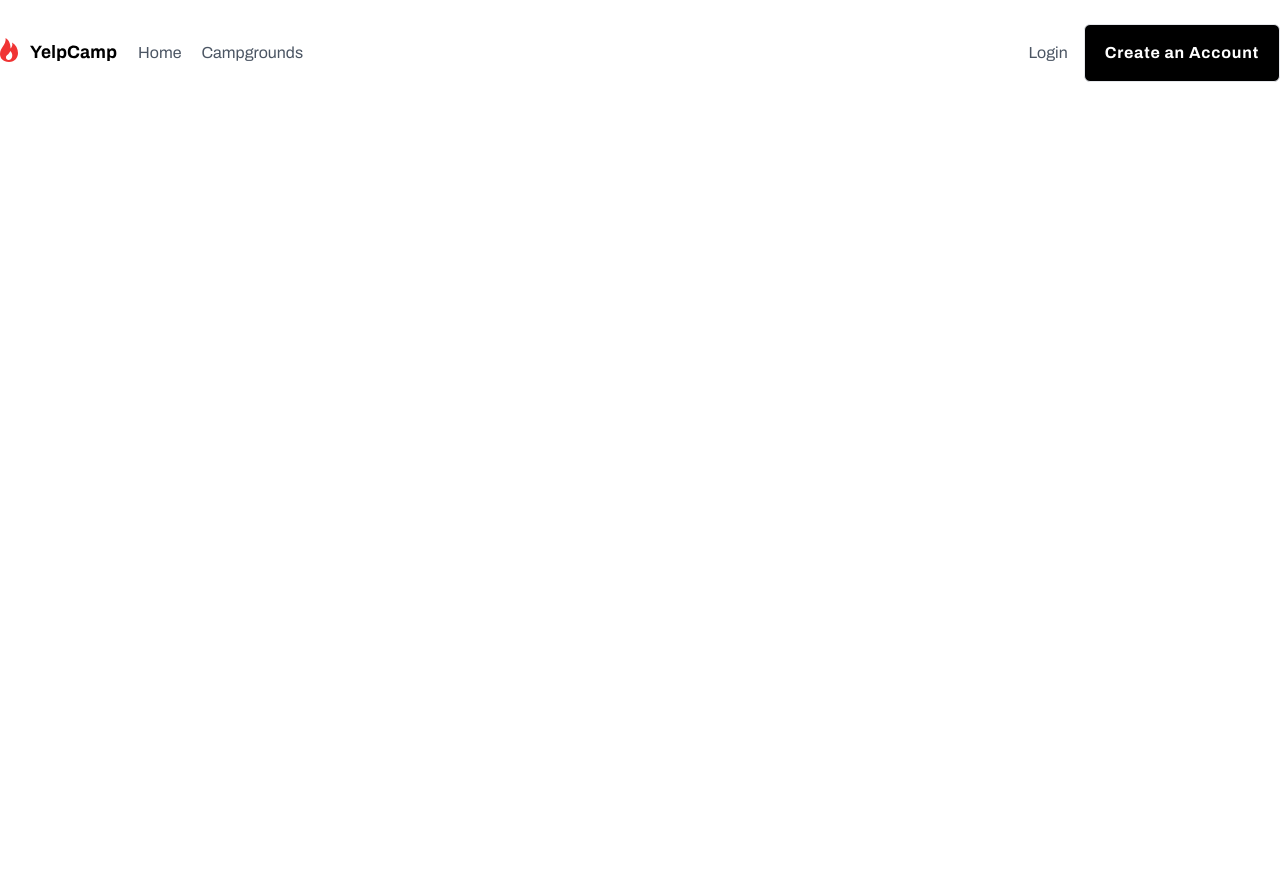
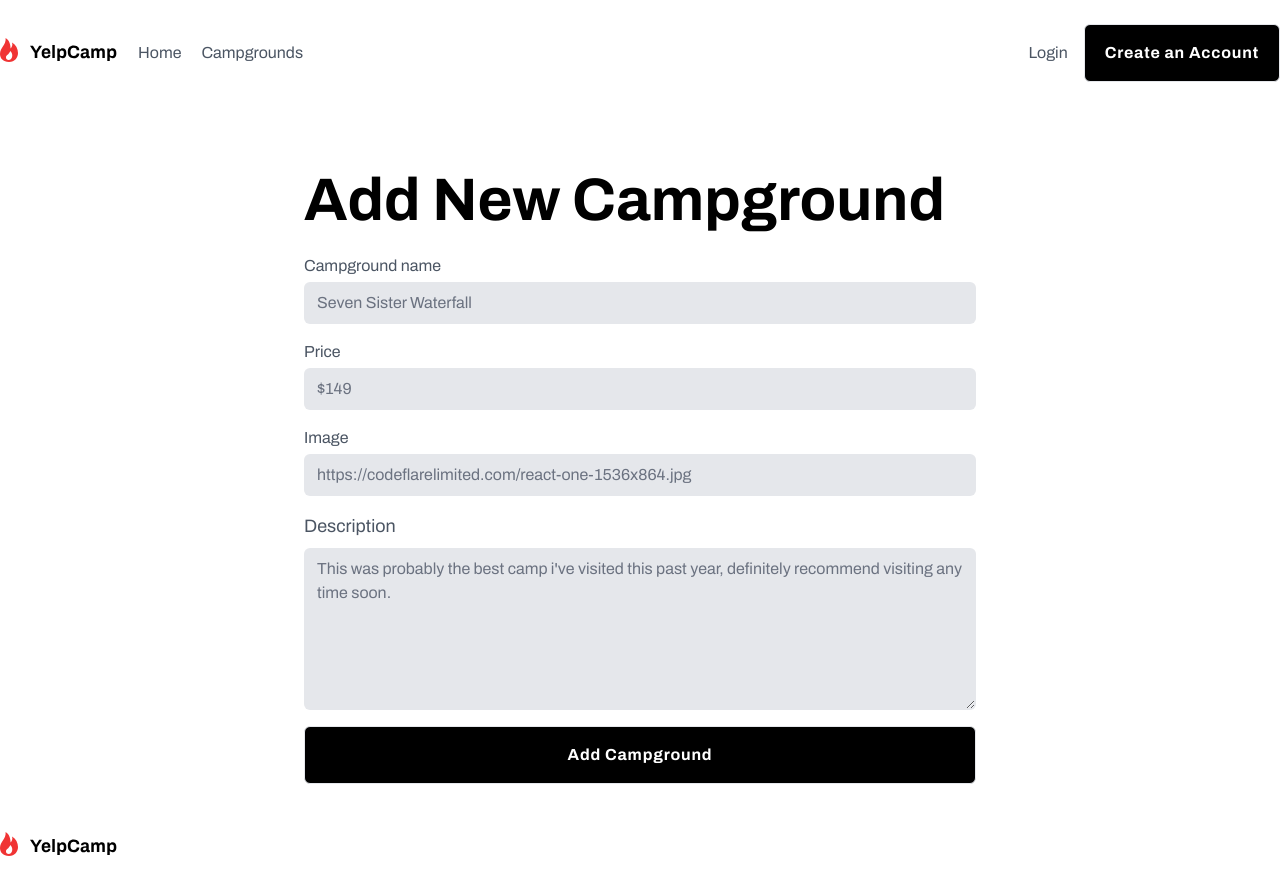
Before and after one commit to lucasfrezzini/YelpCamp-Codewell, a React (Create React App) app in the folder yelpcamp/: page /dashboard/new-campground in a window 1280 px wide. Before the commit the page ends 800 px from the top, so only its background shows below. Built offline with nearby package versions, Linux system fonts and the light colour scheme.

Commit message:
Add: Footer, NewCampground, SignIn for layout comps
Add: DashboardInput, DashboardTextarea comp

```diff
--- a/yelpcamp/src/App.js
+++ b/yelpcamp/src/App.js
@@ -1,21 +1,22 @@
 import { Route, Routes } from "react-router-dom";
 import "./App.css";
-import Button from "./components/Button";
-import Header from "./components/Header";
-import TopAlert from "./components/TopAlert";
 import Layout from "./pages/Layout";
 import Home from "./pages/Home";
 import Dashboard from "./pages/Dashboard";
 import NewComment from "./components/NewComment";
+import NewCampground from "./components/NewCampground";
+import SignIn from "./components/SignIn";
 
 function App() {
   return (
     <Routes>
-      <Route path="/" element={<Layout />} >
+      <Route path="/" element={<Layout />}>
         <Route index element={<Home />} />
         <Route path="login" />
         <Route path="dashboard/*" element={<Dashboard />}>
           <Route path="new-comment" element={<NewComment />} />
+          <Route path="new-campground" element={<NewCampground />} />
+          <Route path="sign-in" element={<SignIn />} />
         </Route>
       </Route>
     </Routes>
--- /dev/null
+++ b/yelpcamp/src/components/DashboardInput.js
@@ -0,0 +1,23 @@
+export default function DashboardLabel(props) {
+  const { title, placeholder, type } = props;
+  const inputType = type || "text";
+  return (
+    <label class="block">
+      <span class="text-gray-600">{title}</span>
+      <input
+        type={inputType}
+        class="
+                    mt-1
+                    mb-4
+                    block
+                    w-full
+                    rounded-md
+                    bg-gray-200
+                    border-transparent
+                    focus:border-gray-500 focus:bg-white focus:ring-0
+                  "
+        placeholder={placeholder}
+      />
+    </label>
+  );
+}
--- /dev/null
+++ b/yelpcamp/src/components/DashboardTextarea.js
@@ -0,0 +1,23 @@
+export default function DashboardTextarea(props) {
+  const { title, placeholder } = props;
+  return (
+    <label className="block">
+      <p className="text-gray-600 text-lg mb-2">{title}</p>
+      <textarea
+        className="
+            mt-1
+            block
+            w-full
+            mb-4
+            rounded-md
+            bg-gray-200
+            border-transparent
+            focus:border-gray-500
+            focus:bg-white focus:ring-0
+                  "
+        rows="6"
+        placeholder={placeholder}
+      ></textarea>
+    </label>
+  );
+}
--- /dev/null
+++ b/yelpcamp/src/components/Footer.js
@@ -0,0 +1,9 @@
+import logo from "../assets/img/logo.svg";
+
+export default function Footer () {
+    return(
+        <footer className="container mx-auto px-4 py-6 xl:px-0">
+            <img src={logo} alt="YelpCamp is a curated list of the best camping spots on Earth." />
+        </footer>
+    )
+}
--- a/yelpcamp/src/components/Header.js
+++ b/yelpcamp/src/components/Header.js
@@ -2,8 +2,8 @@ import logo from "../assets/img/logo.svg";
 import icon_menu from "../assets/img/icon_hamburguerMenu.svg";
 import Button from "./Button";
 
-export default function Header(props) {
-  const { home } = props;
+export default function Header() {
+
   const handleNavbarMobile = () => {
     const navbarMobile = document.querySelector(".navbar-mobile");
     navbarMobile.classList.toggle("hidden");
@@ -12,13 +12,15 @@ export default function Header(props) {
 
   return (
     <nav
-      className={`container mx-auto flex items-center relative justify-between px-4 py-6 lg:px-0 ${
-        home ? " hidden " : ""
-      }`}
+      className="container mx-auto flex items-center relative justify-between px-4 py-6 xl:px-0"
     >
       <div className="flex items-center">
         <a href="#" className="brand ">
-          <img src={logo} className="mb-1" />
+          <img
+            src={logo}
+            alt="YelpCamp is a curated list of the best camping spots on Earth."
+            className="mb-1"
+          />
           <h2 className="sr-only">YelpCamp</h2>
         </a>
         <a href="#" className="text-gray-600 ml-5 hidden lg:block">
--- /dev/null
+++ b/yelpcamp/src/components/NewCampground.js
@@ -0,0 +1,20 @@
+import Button from "./Button";
+import DashboardInput from "./DashboardInput";
+import DashboardTextarea from "./DashboardTextarea";
+
+export default function NewCampground() {
+  return (
+    <section className="container max-w-2xl m-auto px-4 py-6 lg:px-0">
+      <h1 className=" text-4xl mb-6 md:text-6xl font-bold mt-10">
+        Add New Campground
+      </h1>
+      <form>
+        <DashboardInput title="Campground name" placeholder="Seven Sister Waterfall" />
+        <DashboardInput title="Price" type="number" placeholder="$149" />
+        <DashboardInput title="Image" placeholder="https://codeflarelimited.com/react-one-1536x864.jpg" />
+        <DashboardTextarea title="Description" placeholder="This was probably the best camp i've visited this past year, definitely recommend visiting any time soon." />
+        <Button colors width title="Add Campground" />
+      </form>
+    </section>
+  );
+}
--- /dev/null
+++ b/yelpcamp/src/components/SignIn.js
@@ -0,0 +1,48 @@
+import Button from "./Button";
+
+export default function SignIn() {
+  return (
+    <section className="container max-w-2xl m-auto px-4 py-6 lg:px-0">
+      <h1 className="text-4xl mb-6 md:text-6xl font-bold mt-10">
+        Start exploring camps from all around the world.
+      </h1>
+      <form>
+        <label class="block">
+          <span class="text-gray-600">Campground name</span>
+          <input
+            type="text"
+            class="
+                    mt-1
+                    mb-4
+                    block
+                    w-full
+                    rounded-md
+                    bg-gray-200
+                    border-transparent
+                    focus:border-gray-500 focus:bg-white focus:ring-0
+                  "
+            placeholder="Seven Sister Waterfall"
+          />
+        </label>
+        <label class="block">
+          <span class="text-gray-600">Price</span>
+          <input
+            type="number"
+            class="
+                    mt-1
+                    mb-4
+                    block
+                    w-full
+                    rounded-md
+                    bg-gray-200
+                    border-transparent
+                    focus:border-gray-500 focus:bg-white focus:ring-0
+                  "
+            placeholder="$149"
+          />
+        </label>
+        <Button colors width title="Login" />
+      </form>
+    </section>
+  );
+}
--- a/yelpcamp/src/pages/Layout.js
+++ b/yelpcamp/src/pages/Layout.js
@@ -1,14 +1,19 @@
 import { Outlet, useLocation } from "react-router-dom";
 import Header from "../components/Header";
+import Footer from "../components/Footer";
 
+export default function Layout() {
+  const { pathname } = useLocation();
 
-export default function Layout () {
-    const { pathname } = useLocation()
-
-    return(
-        <>
-            {pathname !== "/" && <Header />}
-            <Outlet />
-        </>
-    )
+  return (
+    <div
+      className={
+        pathname !== "/" && "grid grid-rows-[auto_1fr_auto] min-h-screen w-full"
+      }
+    >
+      {pathname !== "/" && <Header />}
+      <Outlet />
+      {pathname !== "/" && <Footer />}
+    </div>
+  );
 }
```
